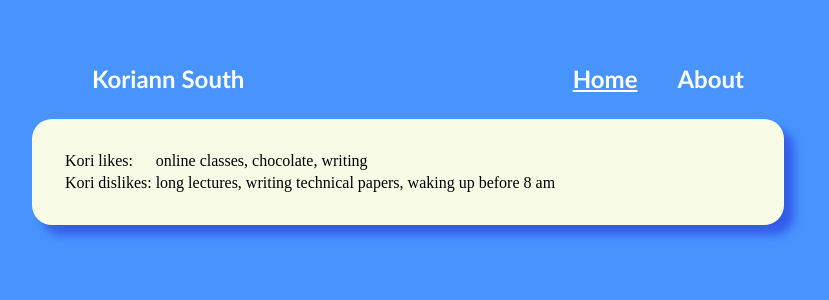
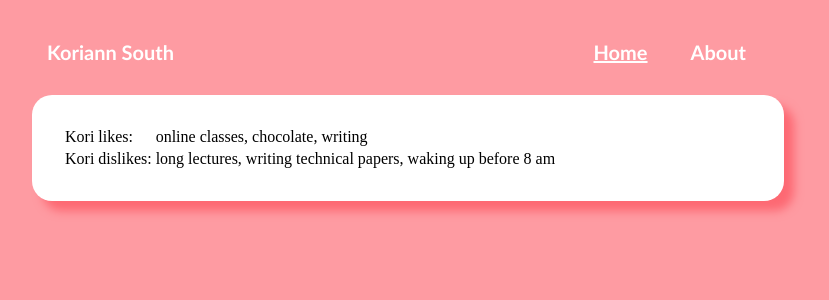
Before and after one commit to KVSRoyal/KVSRoyal.github.io, a Jekyll site: the page built from index.md, in a window 1280 px wide. Shown: the top 300 px of the page, without its empty margins (232-1061 px from the left). Built offline with Jekyll 4.4.1, drawn with Linux system fonts in a browser that asks for light colours.

Commit message:
Updated style
- Added skinny screen support with hamburger pop-up menu
- Cleaned up navigation styling
- Added a color palette in variables.scss
- Added variables.scss for common values

```diff
--- a/_data/navigation.yml
+++ b/_data/navigation.yml
@@ -1,4 +1,4 @@
+- name: Home
+  link: /
 - name: About
   link: /about.html
-- name: Home
-  link: /
--- a/_includes/navigation.html
+++ b/_includes/navigation.html
@@ -1,11 +1,16 @@
-<nav style="padding-bottom: 10%;">
-	<ul style="list-style-type:none;">
-		<li style="float:left;" class="inactive">
+<nav>
 	<h1>Koriann South</h1>
-		</li>
+
+	<!-- Hamburger -->
+
+	<svg id="hamburger" class="closed" data-name="hamburger" xmlns="http://www.w3.org/2000/svg" viewBox="0 0 42.29 35.51"><title>hamburger</title><rect class="cls-1" x="1.29" y="1" width="40" height="6" rx="2.26"/><rect class="cls-1" x="1" y="14.75" width="40" height="6" rx="2.26"/><rect class="cls-1" x="1" y="28.51" width="40" height="6" rx="2.26"/></svg>
+	<script>
+		document.getElementById("hamburger").addEventListener("click", hamburgerClicked);
+    </script>
+
+	<!-- Navigation links -->
+	<div id="nav-links" class="closed">
 		{% for item in site.data.navigation %}
-		<li style="float:right; padding-left:20px; padding-right:20px;">
-			<div>
 			<a href="{{ item.link }}"
 				{% if page.url == item.link %}
 					class="nav-item active"
@@ -14,8 +19,6 @@
 				{% endif %}>
 				<h2>{{ item.name }}</h2>
 			</a>
+		{% endfor %}
 	</div>
-		</li>
-	{% endfor %}
-	</ul>
 </nav>
--- a/_layouts/default.html
+++ b/_layouts/default.html
@@ -5,6 +5,7 @@
 	<meta name="viewport" content="width=device-width, initial-scale=1.0">
     <title>{{ page.title }} - Koriann South</title>
 	<link rel="stylesheet" href="/assets/css/styles.css">
+	<script src="/assets/js/functions.js"></script>
 	<link rel="icon" type="image/png" href="/assets/imgs/favicon.png">
   </head>
   <body>
--- a/_sass/main.scss
+++ b/_sass/main.scss
@@ -1,40 +1,63 @@
 body  {
-  background-color: #4794ff;
-  padding-left: 20%;
-  padding-right: 20%;
+  background-color: $background;
+  padding-left: $laptop-content-padding;
+  padding-right: $laptop-content-padding;
 }
 
 h1, h2, h3, h4, h5, h6 {
   font-family: Optima, sans-serif;
-  font-size: x-large;
+  font-size: 20px;
 }
 
 p  {
   font-family: Perpetua, serif;
-  font-size: x-large;
+  font-size: 12px;
 }
 
+/* For the navigation bar */
 nav  {
-  padding: 20px;
+  padding-top: $small-padding-percent;
+  padding-bottom: $small-padding-percent;
+  padding-left: $small-padding-percent;
+  padding-right: $small-padding-percent;
+
+  h1, a {
+	display: inline-block;
+	color: white;
   }
 
   .active {
 	text-decoration: underline;
-  color: white;
   }
 
   .inactive  {
     text-decoration: none;
-  color: white;
+  }
+
+  .nav-item {
+	display: table-cell;
+	padding-left: $small-padding-pixel;
+	padding-right: $small-padding-pixel + 3px;
   }
 
   .nav-item:hover  {
-  color: #2708c4;
+    color: darken($background, 50%);
   }
 
+  #nav-links {
+	float:right;
+  }
+
+  /* Gone by default */
+  #hamburger  {
+	display: none;
+  }
+}
+
+/* For main text */
 .main  {
-  background-color: #f8fce6;
+  background-color: white;
   border-radius: 20px;
   padding: 30px;
-  box-shadow: 10px 10px 10px #345beb;
+  box-shadow: 10px 10px 10px darken($background, 10%);
 }
--- /dev/null
+++ b/_sass/mobile.scss
@@ -0,0 +1,63 @@
+/* Mobile overrides */
+@media screen and (max-width: 800px) {
+  body {
+	padding-left: $mobile-content-padding;
+	padding-right: $mobile-content-padding;
+  }
+
+  nav  {
+    padding: $small-padding-percent;
+ }
+}
+
+@media screen and (max-width: 800px) {
+  nav {
+	padding-bottom: 0px;
+
+    .nav-item {
+	  display: block;
+      color: $background;
+	  text-align: center;
+	}
+
+    #nav-links.closed{
+	  display: none;
+	}
+
+	#nav-links.open {
+	  position: absolute;
+      right: $mobile-content-padding + $small-padding-percent - 1%;
+	  display: block;
+	  background-color: white;
+	  width: 150px;
+	  margin-top: -15px;
+	  border-style: solid;
+	  border-width: 2px;
+	  border-color: darken($background, 10%);
+	  border-radius: 10px;
+	  box-shadow: 10px 10px 10px darken($background, 10%);
+	}
+
+	#hamburger {
+	  display: block;
+      float: right;
+	  width: $small-padding-pixel;
+	  height: $small-padding-pixel;
+	  stroke-miterlimit: 10;
+	  stroke-width: 2px;
+      background-size: cover;
+	  background-position: center center;
+	  padding-top: $small-padding-pixel;
+
+	  &.closed {
+	    fill: white;
+	    stroke: white;
+	  }
+
+	  &.open {
+	    fill: darken($background, 50%);
+	    stroke: darken($background, 50%);
+	  }
+	}
+  }
+}
--- /dev/null
+++ b/_sass/variables.scss
@@ -0,0 +1,17 @@
+// colors
+$blue: #369fac !default;
+$teal: #47c7b5 !default;
+$cream: #ebdbba !default;
+$salmon: #fe9ba2 !default;
+$hot-pink: #fb5578 !default;
+
+$background: $salmon;
+
+// padding
+$laptop-content-padding: 20%;
+$mobile-content-padding: 5%;
+$small-padding-percent: 2%;
+$small-padding-pixel: 20px;
+
+// sizes
+$nav-item-width: 20px;
--- a/assets/css/styles.scss
+++ b/assets/css/styles.scss
@@ -1,3 +1,5 @@
 ---
 ---
+@import "variables";
 @import "main";
+@import "mobile";
--- /dev/null
+++ b/assets/js/functions.js
@@ -0,0 +1,18 @@
+document.getElementById("hamburger").addEventListener("click", hamburgerClicked);
+
+function hamburgerClicked() {
+	var navLinks = document.getElementById("nav-links");
+	if (navLinks.className === "closed") {
+		navLinks.className = "open";
+	} else {
+		navLinks.className = "closed";
+	}
+
+	var hamburger = document.getElementById("hamburger");
+	if (hamburger.className.baseVal === "closed") {
+		hamburger.className.baseVal = "open";
+	} else {
+		hamburger.className.baseVal = "closed";
+	}
+
+}
```
Also changed, not shown: assets/imgs/hamburger.svg (added). Lines whose indentation alone changed are shown as unchanged.
